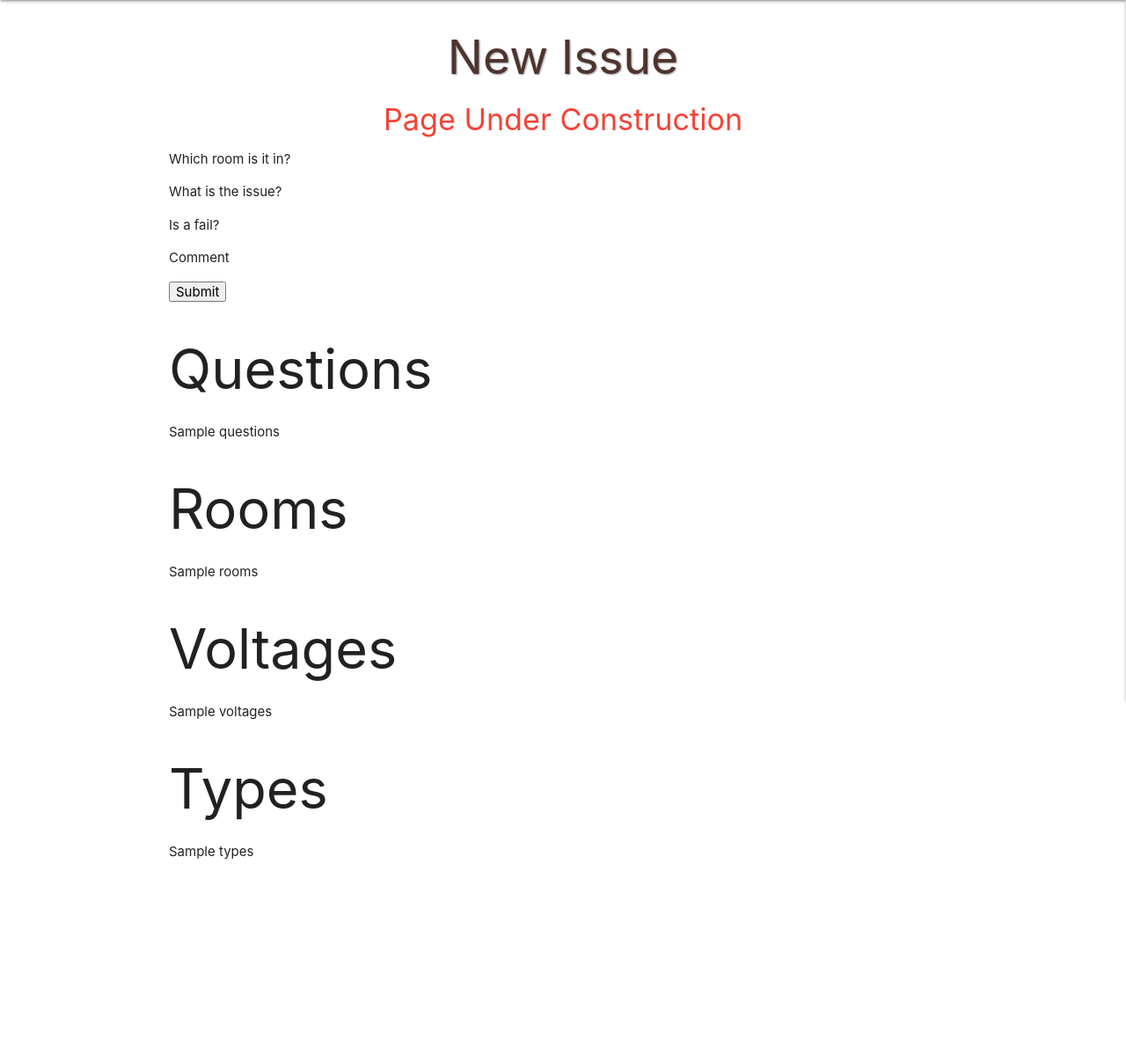
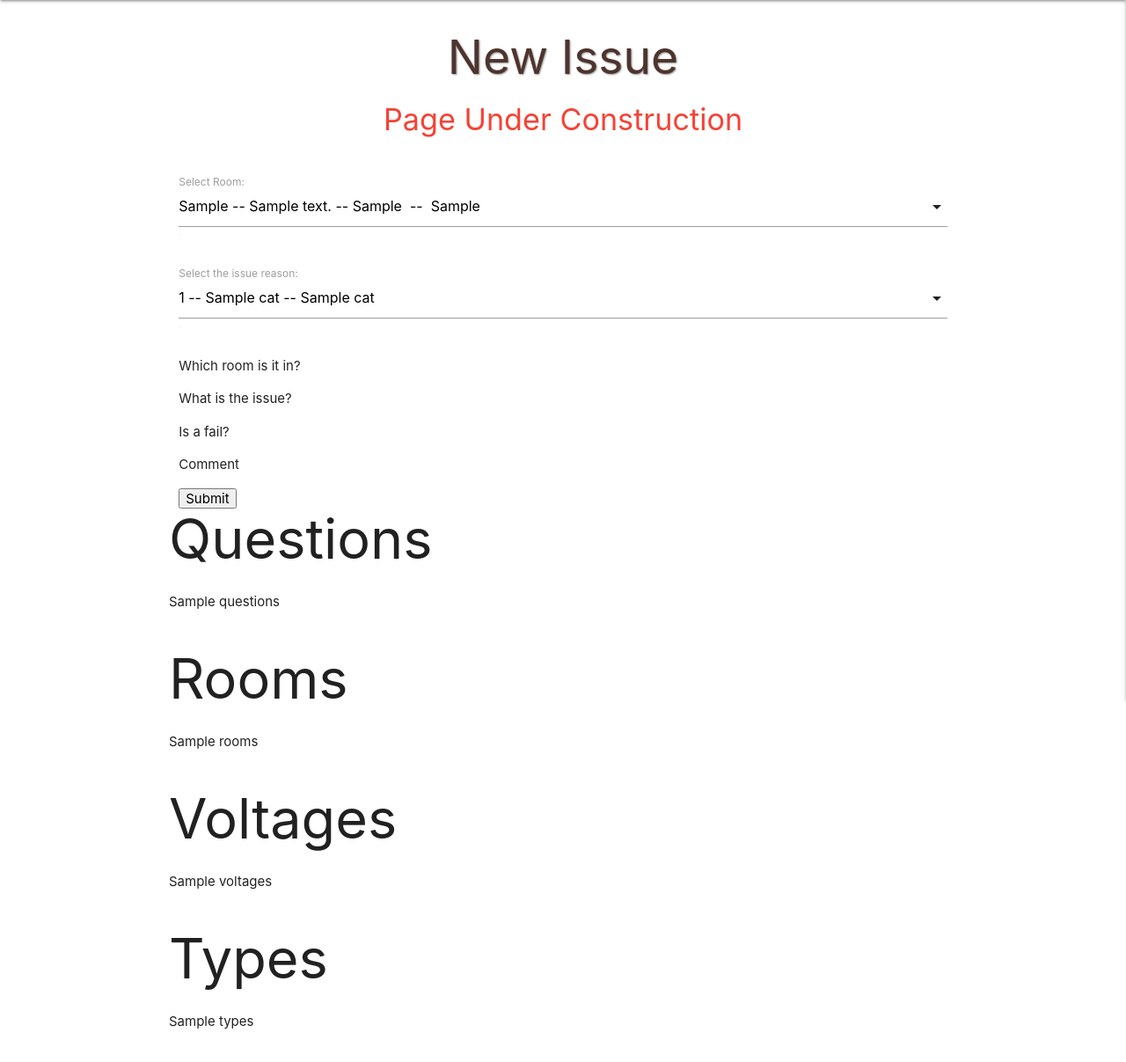
Before and after one commit to Code-Institute-Submissions/STarrant-electrical-survey-db_NovResub, a Flask app: template templates/new-issue.html in a window 1280 px wide. Shown: the part 64-1271 px from the top of the page at 88% size. Before the commit the page ends 1041 px from the top, so only its background shows below. Run offline with Flask 2, Linux system fonts and the light colour scheme; the template is opened without the code that fills it: most values are stand-ins (such as "Sample title", 1, 10 or a date in 2020); some libraries are stand-ins or nearby versions.

Commit message:
Feat:  Dropdown selector for Room and Survey Question added to new-issue.html

```diff
--- a/templates/new-issue.html
+++ b/templates/new-issue.html
@@ -4,6 +4,47 @@
   <h2 class="center-align brown-text text-darken-3 heading-text-shadow">New Issue</h2>
 
   <h4 class="center-align red-text">Page Under Construction</h4>
+
+    <div class="row">
+        <form class="col s12" method="POST" action="#">         <!-- dc url_for('new_issue', room_id=room._id) dc   testhigh  -->
+            <!-- Dropdown Selector for Room -->
+            <div class="row">
+                <div class="input-field col s12">
+                    <select id="room" name="room" class="validate" required>
+                            <!-- Loop through options from MongoDB to generate list. -->
+                            {% for dog in rooms %}
+                                <option value="{{ dog.roomRef }}">{{ dog.roomRef }} -- {{ dog.roomDesc }} -- {{ dog.roomVolts }}  --  {{ dog.roomType }}</option>
+                            {% endfor %}
+                    </select>
+                    <label for="room">Select Room:</label>
+                </div>
+            </div>
+
+            <!-- Display Room Name and Room Voltage for Room Selected -->
+
+
+            <!-- Selector for Questions -->
+            <div class="row">
+                <div class="input-field col s12">
+                    <select id="question" name="question" class="validate" required>
+                            <!-- Loop through options from MongoDB to generate list. -->
+                            {% for cat in questions %}
+                                <option value="{{ cat.questionNumber }}">{{ cat.questionNumber }} -- {{ cat.questionShort }} -- {{ cat.questionLong }}</option>
+                            {% endfor %}
+                    </select>
+                    <label for="question">Select the issue reason:</label>
+                </div>
+            </div>
+
+            <!-- Display Full Text of Question -->
+
+
+
+            <!-- Input Field for Room Designation -->
+
+
+<!--   CODE BLOCK---------------------------------------------------------------------------------------------------- -->
+
 
   <form>
     <p>Which room is it in?</p>
@@ -18,6 +59,9 @@
 
     <button>Submit</button>
   </form>
+
+  <!--   CODE BLOCK---------------------------------------------------------------------------------------------------- -->
+
   <h1>Questions</h1>
   <p>{{ questions }}</p>
 
```
